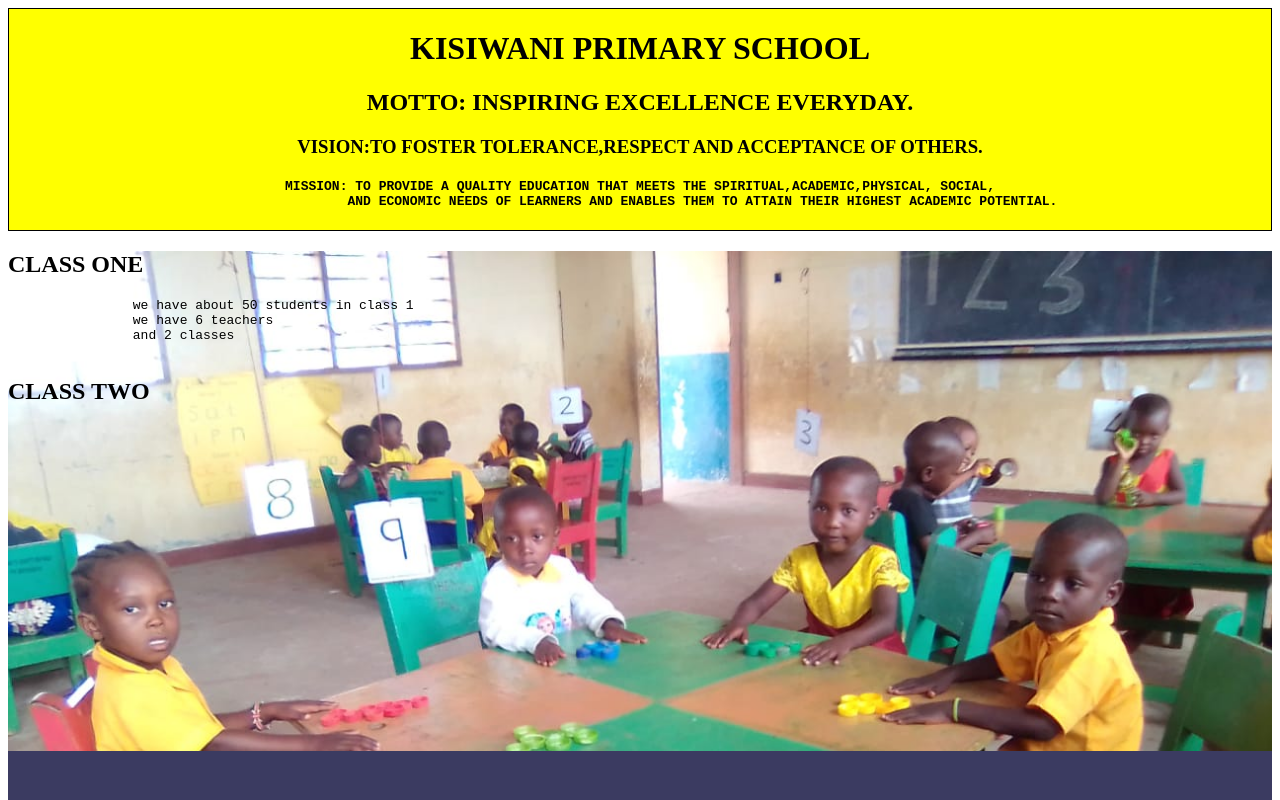
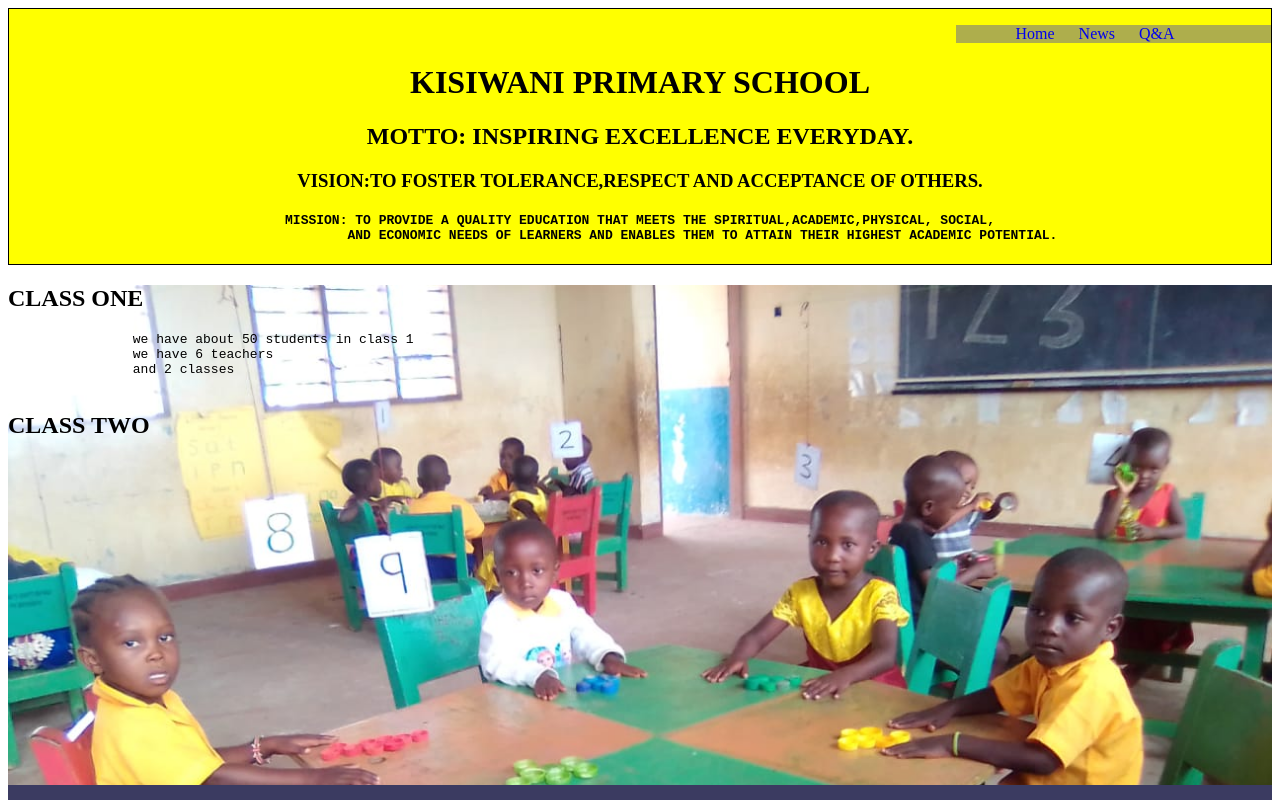
Before and after one commit to Kadenge10/Kisiwani-Primary, a plain HTML site: page index.html in a window 1280 px wide. Shown: the top 800 px of the page. Drawn offline with Linux system fonts and the light colour scheme.

Commit message:
third release

```diff
--- a/KISIWANI _PRIMARY.CSS
+++ b/KISIWANI _PRIMARY.CSS
@@ -17,3 +17,19 @@ footer{
     background-color: rgb(59, 59, 97);
     height: 250px;
 }
+ul{
+    margin-left: 75%;
+    background-color: rgba(150, 150, 99, 0.774) ;
+}
+li{
+    display: inline;
+    margin-left: 20px;
+
+}
+a{
+
+    text-decoration: none;
+}
+a:hover{
+    background-color: yellowgreen;
+}
--- a/index.html
+++ b/index.html
@@ -8,6 +8,13 @@
 </head>
 <body>
  <header>
+    <div class="menu">
+        <ul type="none">
+            <li ><a href="index.html" target="_self" title="home page">Home</a></li>
+            <li><a href="news.html" target="_blank" title="News about us">News</a></li>
+            <li><a href="q&a.html" target="_top" title="Quation and answers">Q&A</a></li>
+        </ul>
+    </div>
     <div>
         <center>
         <h1>
```
Also changed, not shown: news.html (added), q&a.html (added).
